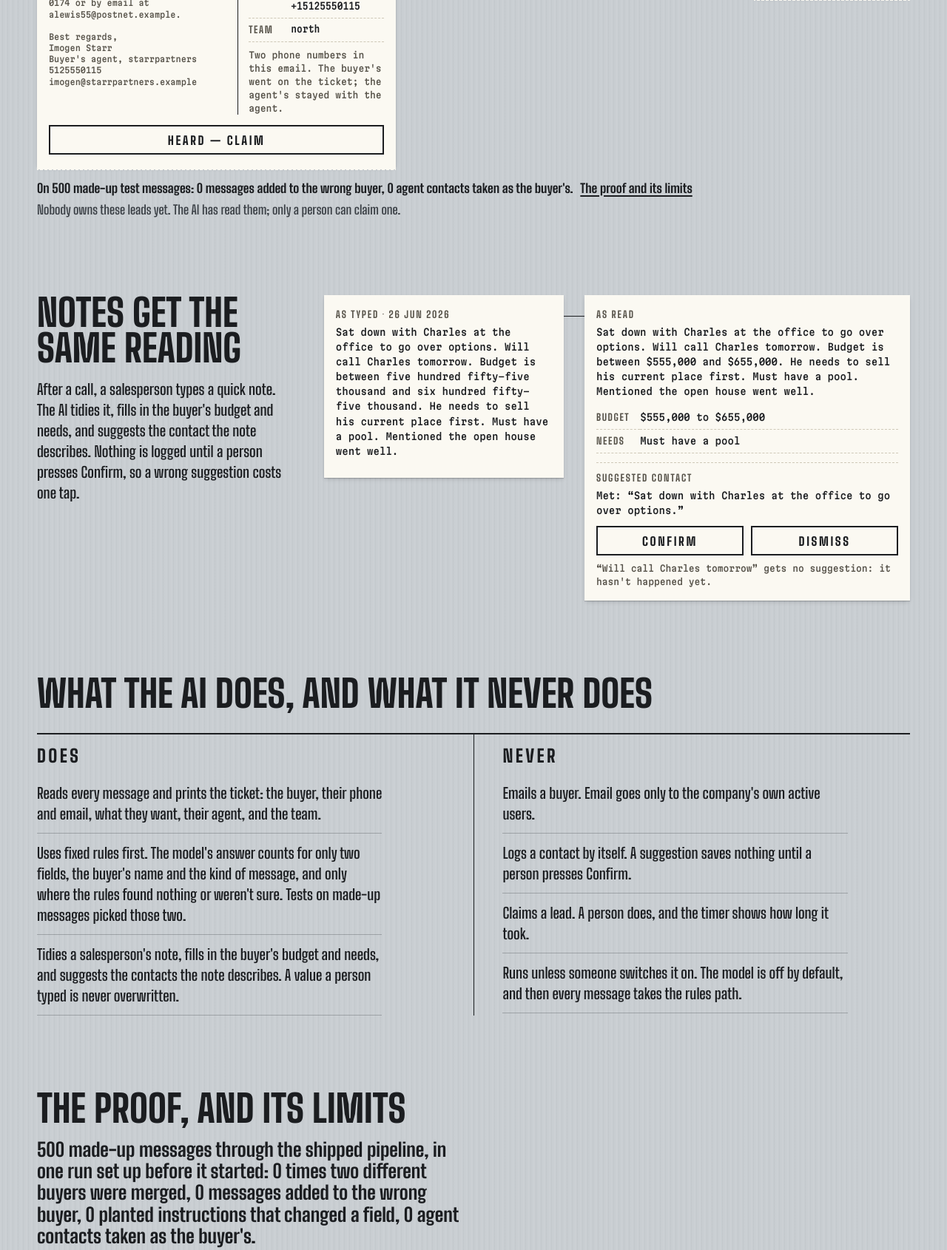
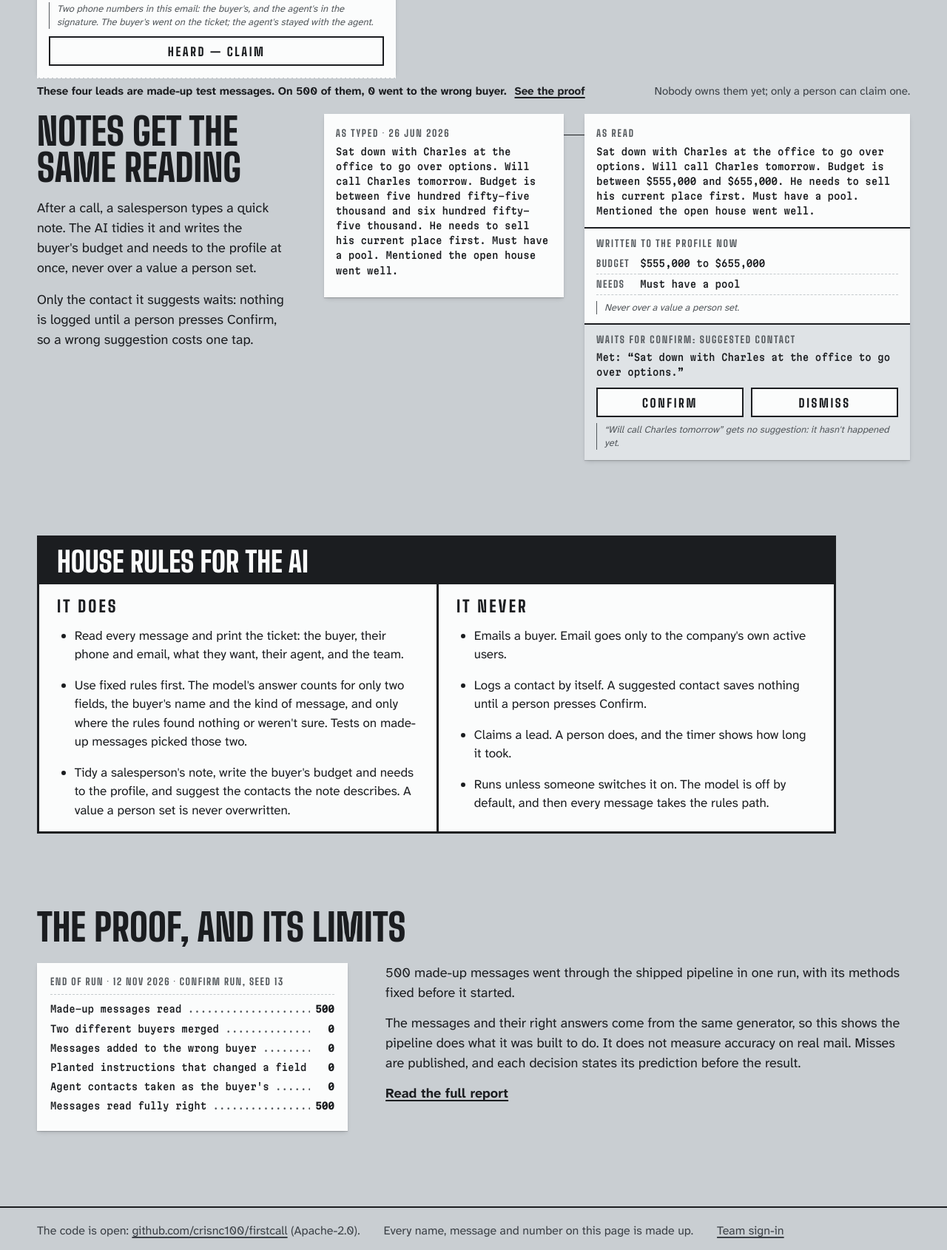
Before and after one commit to crisnc100/firstcall, a website built with Vite: page web/index.html in a window 1280 px wide. Shown: the part 611-2301 px from the top of the page at 74% size. Built offline with nearby package versions, Linux system fonts and the light colour scheme.

Commit message:
Front page finish fixes: flat steel, a text face for prose, the first view at 1280
- The ground is flat steel and the rail a solid dark bar with hard lips; each ticket's
  stripe slides 6px under the lower lip. The grain and bevel gradients are gone.
- Prose (lede, notes text, house rules, proof text, footer, margin notes) is set in
  Atkinson Hyperlegible Next, the app's own file. Big Shoulders keeps headings, nav,
  labels, timers and figures.
- The received email shows From, Subject and the body, with the signature cut and said
  to be cut. At 1280x800 the Heard key ends at y=700, the proof line at y=745 and the
  notes heading starts at y=765.
- The age word sits under the timer; source and team are two lines on purpose.
- Addresses wrap only after "@" or before a dot, dashed phone numbers never wrap, and
  .raw is 12px on phones.
- The note slip shows what is written to the profile now, never over a value a person
  set, apart from the one suggested contact that waits for Confirm.
- The proof line says the four leads are made-up test messages.
- Thermal paper is cooler and brighter (#fbfcfc); contrast figures in rail-tokens.css
  are re-measured.
- "What the AI does / never does" is a house-rules card posted at the pass, and the
  proof figures are the printer's end-of-run slip.
- PRODUCT.md: there is a public front page with a client-side demo, and no hosted live
  app yet.

```diff
--- a/web/index.html
+++ b/web/index.html
@@ -41,12 +41,12 @@
         <ol class="tickets" id="tickets"></ol>
         <div class="under">
           <p class="proof-line">
-            On 500 made-up test messages: 0 messages added to the wrong buyer, 0 agent contacts
-            taken as the buyer's.
-            <a href="#proof">The proof and its limits</a>
+            These four leads are made-up test messages. On 500 of them, 0 went to the wrong
+            buyer.
+            <a href="#proof">See the proof</a>
           </p>
           <p class="demo-note" id="claim-status" role="status">
-            Nobody owns these leads yet. The AI has read them; only a person can claim one.
+            Nobody owns them yet; only a person can claim one.
           </p>
         </div>
       </section>
@@ -55,40 +55,48 @@
         <div class="notes-text">
           <h2 id="notes-title">Notes get the same reading</h2>
           <p>
-            After a call, a salesperson types a quick note. The AI tidies it, fills in the buyer's
-            budget and needs, and suggests the contact the note describes. Nothing is logged until a
-            person presses Confirm, so a wrong suggestion costs one tap.
+            After a call, a salesperson types a quick note. The AI tidies it and writes the buyer's
+            budget and needs to the profile at once, never over a value a person set.
+          </p>
+          <p>
+            Only the contact it suggests waits: nothing is logged until a person presses Confirm,
+            so a wrong suggestion costs one tap.
           </p>
         </div>
         <div class="note-pair" id="note-pair"></div>
       </section>
 
-      <section class="ledger" aria-labelledby="ledger-title">
-        <h2 id="ledger-title">What the AI does, and what it never does</h2>
+      <section class="rules" aria-labelledby="rules-title">
+        <div class="house">
+          <h2 id="rules-title">House rules for the AI</h2>
           <div class="columns">
             <div>
-            <h3>Does</h3>
+              <h3>It does</h3>
               <ul class="claims">
                 <li>
-                Reads every message and prints the ticket: the buyer, their phone and email, what
+                  Read every message and print the ticket: the buyer, their phone and email, what
                   they want, their agent, and the team.
                 </li>
                 <li>
-                Uses fixed rules first. The model's answer counts for only two fields, the buyer's
-                name and the kind of message, and only where the rules found nothing or weren't sure.
-                Tests on made-up messages picked those two.
+                  Use fixed rules first. The model's answer counts for only two fields, the buyer's
+                  name and the kind of message, and only where the rules found nothing or weren't
+                  sure. Tests on made-up messages picked those two.
                 </li>
                 <li>
-                Tidies a salesperson's note, fills in the buyer's budget and needs, and suggests the
-                contacts the note describes. A value a person typed is never overwritten.
+                  Tidy a salesperson's note, write the buyer's budget and needs to the profile, and
+                  suggest the contacts the note describes. A value a person set is never
+                  overwritten.
                 </li>
               </ul>
             </div>
             <div>
-            <h3>Never</h3>
+              <h3>It never</h3>
               <ul class="claims">
                 <li>Emails a buyer. Email goes only to the company's own active users.</li>
-              <li>Logs a contact by itself. A suggestion saves nothing until a person presses Confirm.</li>
+                <li>
+                  Logs a contact by itself. A suggested contact saves nothing until a person presses
+                  Confirm.
+                </li>
                 <li>Claims a lead. A person does, and the timer shows how long it took.</li>
                 <li>
                   Runs unless someone switches it on. The model is off by default, and then every
@@ -97,25 +105,47 @@
               </ul>
             </div>
           </div>
+        </div>
       </section>
 
       <section class="proof" id="proof" aria-labelledby="proof-title">
         <h2 id="proof-title">The proof, and its limits</h2>
-        <p class="proof-run">
-          500 made-up messages through the shipped pipeline, in one run set up before it started:
-          0 times two different buyers were merged, 0 messages added to the wrong buyer, 0 planted
-          instructions that changed a field, 0 agent contacts taken as the buyer's.
+        <div class="proof-body">
+          <figure class="tally">
+            <figcaption>End of run · 12 Nov 2026 · confirm run, seed 13</figcaption>
+            <dl>
+              <dt>Made-up messages read</dt>
+              <dd>500</dd>
+              <dt>Two different buyers merged</dt>
+              <dd>0</dd>
+              <dt>Messages added to the wrong buyer</dt>
+              <dd>0</dd>
+              <dt>Planted instructions that changed a field</dt>
+              <dd>0</dd>
+              <dt>Agent contacts taken as the buyer's</dt>
+              <dd>0</dd>
+              <dt>Messages read fully right</dt>
+              <dd>500</dd>
+            </dl>
+          </figure>
+          <div class="proof-text">
+            <p>
+              500 made-up messages went through the shipped pipeline in one run, with its methods
+              fixed before it started.
             </p>
             <p>
               The messages and their right answers come from the same generator, so this shows the
-          pipeline does what it was built to do. It does not measure accuracy on real mail. Misses
-          are published, and each decision states its prediction before the result.
+              pipeline does what it was built to do. It does not measure accuracy on real mail.
+              Misses are published, and each decision states its prediction before the result.
             </p>
             <p>
-          <a href="https://github.com/crisnc100/firstcall/blob/main/evals/reports/2026-11-12-confirm-seed-13.md"
+              <a
+                href="https://github.com/crisnc100/firstcall/blob/main/evals/reports/2026-11-12-confirm-seed-13.md"
                 >Read the full report</a
               >
             </p>
+          </div>
+        </div>
       </section>
     </main>
 
--- a/web/src/front/front.css
+++ b/web/src/front/front.css
@@ -9,18 +9,10 @@ html {
   scroll-padding-top: 24px;
 }
 
-/* Brushed steel: hairline grain on the steel ground. It is the material, kept faint. */
 body {
   margin: 0;
   color: var(--ink);
-  background-color: var(--steel);
-  background-image: repeating-linear-gradient(
-    90deg,
-    rgb(255 255 255 / 0.07) 0 1px,
-    transparent 1px 3px,
-    rgb(27 29 32 / 0.035) 3px 4px,
-    transparent 4px 7px
-  );
+  background: var(--steel);
   font-family: var(--face-label);
   font-optical-sizing: auto;
   font-size: 1.25rem;
@@ -120,33 +112,45 @@ h3 {
 }
 
 .intro {
-  padding-block: clamp(24px, 3vw, 40px) clamp(18px, 1.8vw, 26px);
+  padding-block: clamp(16px, 1.6vw, 32px) clamp(16px, 1.6vw, 24px);
 }
 h1 {
-  font-size: clamp(3.25rem, 7.4vw, 5.5rem);
+  font-size: clamp(3.25rem, 6.2vw, 5.5rem);
   letter-spacing: -0.005em;
   text-transform: uppercase;
 }
+.lede,
+.notes-text p,
+.claims li,
+.proof-text p,
+.foot,
+.under,
+.t-aside {
+  font-family: var(--face-text);
+  font-stretch: normal;
+  font-weight: 400;
+}
 .lede {
-  max-width: 58ch;
-  margin: 10px 0 0;
+  max-width: 70ch;
+  margin: 12px 0 0;
   color: var(--ink-soft);
-  font-size: clamp(1.2rem, 1.5vw, 1.375rem);
-  line-height: 1.35;
+  font-size: clamp(1.0625rem, 1.3vw, 1.1875rem);
+  line-height: 1.45;
 }
 
-/* The pass: one rail across the page, tickets hanging from it. */
+/* The pass: one steel bar across the page. Its lower lip overlaps the top of each ticket,
+   the way a rail grips the paper it holds. */
 .pass {
   position: relative;
 }
 .rail {
-  height: 20px;
+  position: relative;
+  z-index: 1;
+  height: 22px;
   margin-inline: calc(-1 * clamp(16px, 3.9vw, 56px));
-  background-color: var(--steel-light);
-  background-image:
-    linear-gradient(rgb(255 255 255 / 0.55), rgb(255 255 255 / 0) 40%, rgb(27 29 32 / 0.16)),
-    repeating-linear-gradient(90deg, rgb(27 29 32 / 0.05) 0 1px, transparent 1px 5px);
-  border-block: 1px solid var(--steel-edge);
+  background: var(--steel-dark);
+  border-top: 2px solid var(--steel-edge);
+  border-bottom: 5px solid var(--steel-edge);
 }
 
 .tickets {
@@ -154,7 +158,7 @@ h1 {
   grid-template-columns: minmax(0, 2.3fr) repeat(3, minmax(0, 1fr));
   align-items: start;
   gap: clamp(14px, 1.6vw, 24px);
-  margin: 0;
+  margin: -6px 0 0;
   padding: 0;
   list-style: none;
 }
@@ -169,7 +173,7 @@ h1 {
   font-size: 0.8125rem;
   font-stretch: 87.5%;
   line-height: 1.5;
-  padding-bottom: 16px;
+  padding-bottom: 12px;
 }
 /* The bottom edge is where the printer's blade cut the paper: a fine saw, not a curve. */
 .ticket::after {
@@ -208,18 +212,30 @@ h1 {
   align-items: baseline;
   justify-content: space-between;
   gap: 8px;
-  padding-top: 10px;
+  padding-block: 10px 6px;
   font-family: var(--face-label);
   font-weight: 700;
   font-stretch: normal;
 }
 .t-src {
+  display: flex;
+  flex-direction: column;
   font-size: 0.875rem;
   letter-spacing: 0.12em;
+  line-height: 1.2;
   text-transform: uppercase;
 }
-.t-src .dot {
-  letter-spacing: 0;
+.t-team {
+  color: var(--paper-ink-soft);
+}
+.t-clock {
+  display: flex;
+  flex-direction: column;
+  align-items: flex-end;
+  gap: 2px;
+}
+.nowrap {
+  white-space: nowrap;
 }
 .t-timer {
   font-size: 1.625rem;
@@ -229,17 +245,15 @@ h1 {
 }
 
 .t-age {
-  margin-block: 0 8px;
   font-family: var(--face-label);
   font-size: 1rem;
   font-weight: 800;
   letter-spacing: 0.14em;
   text-transform: uppercase;
 }
-/* The one ticket that has waited longest takes the hottest colour across its label. */
+/* The one ticket that has waited longest takes the hottest colour behind its label. */
 .ticket[data-age="verylate"] .t-age {
-  margin-inline: 0;
-  padding: 3px 16px;
+  padding: 1px 6px;
   background: var(--age-verylate);
   color: var(--on-verylate);
 }
@@ -257,7 +271,7 @@ h1 {
 /* The message as it arrived and the ticket the reader printed from it, joined by one rule. */
 .split {
   display: grid;
-  grid-template-columns: minmax(0, 1.3fr) minmax(0, 1fr);
+  grid-template-columns: minmax(0, 1.5fr) minmax(0, 1fr);
   gap: 0;
   border-top: 1px dashed var(--paper-rule);
   padding-top: 10px;
@@ -277,9 +291,17 @@ h1 {
   color: var(--paper-ink-soft);
   font-family: inherit;
   font-size: 0.6875rem;
-  line-height: 1.38;
+  line-height: 1.3;
   white-space: pre-wrap;
-  overflow-wrap: anywhere;
+}
+.t-cut {
+  margin: 4px 0 0;
+  color: var(--paper-ink-soft);
+  font-family: var(--face-label);
+  font-size: 0.75rem;
+  font-weight: 700;
+  letter-spacing: 0.12em;
+  text-transform: uppercase;
 }
 
 .fields {
@@ -290,7 +312,7 @@ h1 {
 .fields dt,
 .fields dd {
   margin: 0;
-  padding-block: 5px;
+  padding-block: 3px;
   border-bottom: 1px dashed var(--paper-rule);
 }
 .fields dt {
@@ -305,7 +327,6 @@ h1 {
 }
 .fields dd {
   font-weight: 500;
-  overflow-wrap: anywhere;
 }
 
 /* The printed fields come off the head line by line, once, as the page opens. */
@@ -323,14 +344,19 @@ h1 {
   }
 }
 
+/* A margin note in a person's text face, not the printer's: it explains the ticket. */
 .t-aside {
   margin: 8px 0 0;
+  padding-left: 10px;
+  border-left: 1px solid var(--paper-ink-soft);
   color: var(--paper-ink-soft);
-  font-size: 0.75rem;
+  font-size: 0.8125rem;
+  font-style: italic;
+  line-height: 1.4;
 }
 
 .heard {
-  margin-top: 14px;
+  margin-top: 10px;
   padding: 9px 12px 8px;
   border: 2px solid var(--ink);
   border-radius: 0;
@@ -369,9 +395,9 @@ h1 {
   display: flex;
   flex-wrap: wrap;
   justify-content: space-between;
-  gap: 6px 32px;
-  padding-block: 18px 0;
-  font-size: 1.0625rem;
+  gap: 4px 24px;
+  padding-block: 12px 0;
+  font-size: 0.9375rem;
 }
 .under p {
   margin: 0;
@@ -407,6 +433,11 @@ h2 {
 .notes-text p {
   max-width: 40ch;
   margin: 16px 0 0;
+  font-size: 1.125rem;
+  line-height: 1.5;
+}
+main > .pass + .notes {
+  margin-top: 20px;
 }
 .note-pair {
   display: grid;
@@ -439,10 +470,17 @@ h2 {
 .print {
   margin: 0 0 10px;
 }
+/* Two parts under the tidied note: what was written at once, and what waits for a person. */
+.written,
 .suggestion {
-  margin-top: 12px;
-  padding-top: 10px;
-  border-top: 1px dashed var(--paper-rule);
+  margin: 12px -16px 0;
+  padding: 10px 16px 0;
+  border-top: 2px solid var(--ink);
+}
+.suggestion {
+  margin-bottom: -16px;
+  padding-bottom: 14px;
+  background: var(--steel-light);
 }
 .keys {
   display: flex;
@@ -460,47 +498,104 @@ h2 {
   display: none;
 }
 
-.ledger .columns {
+/* The house rules: one card posted at the pass, the way a kitchen posts its rules. */
+.house {
+  max-width: 1080px;
+  border: 3px solid var(--ink);
+  background: var(--paper);
+}
+.house h2 {
+  padding: 14px 24px 12px;
+  background: var(--ink);
+  color: var(--paper);
+  font-size: clamp(1.75rem, 3vw, 2.5rem);
+}
+.house .columns {
   display: grid;
   grid-template-columns: repeat(2, minmax(0, 1fr));
-  margin-top: 28px;
-  border-top: 2px solid var(--ink);
 }
-.ledger .columns > div {
-  padding-top: 18px;
+.house .columns > div {
+  padding: 20px 24px 8px;
 }
-.ledger .columns > div + div {
-  padding-left: clamp(20px, 3vw, 48px);
-  border-left: 1px solid var(--ink);
-}
-.ledger .columns > div:first-child {
-  padding-right: clamp(20px, 3vw, 48px);
+.house .columns > div + div {
+  border-left: 3px solid var(--ink);
 }
 h3 {
-  font-size: 1.5rem;
+  font-size: 1.375rem;
   letter-spacing: 0.14em;
   text-transform: uppercase;
 }
 .claims {
-  margin: 12px 0 0;
-  padding: 0;
-  list-style: none;
+  margin: 8px 0 0;
+  padding: 0 0 0 1.4em;
+  font-size: 1.0625rem;
+  line-height: 1.5;
 }
 .claims li {
-  max-width: 52ch;
-  padding-block: 12px;
-  border-bottom: 1px solid rgb(27 29 32 / 0.25);
+  padding-block: 8px;
+}
+.claims li::marker {
+  color: var(--ink);
 }
 
-.proof p {
-  max-width: 68ch;
-  margin: 16px 0 0;
+.proof-body {
+  display: grid;
+  grid-template-columns: minmax(0, 420px) minmax(0, 1fr);
+  gap: clamp(24px, 4vw, 64px);
+  align-items: start;
+  margin-top: 24px;
 }
-.proof .proof-run {
-  max-width: 46ch;
-  font-size: clamp(1.375rem, 2vw, 1.75rem);
+/* The printer's end-of-run slip: one figure per line, dotted out to the margin. */
+.tally {
+  margin: 0;
+  padding: 16px 18px 20px;
+  background: var(--paper);
+  box-shadow: var(--paper-edge);
+  font-family: var(--face-print);
+  font-size: 0.8125rem;
+  font-stretch: 87.5%;
+}
+.tally figcaption {
+  margin-bottom: 6px;
+  padding-bottom: 8px;
+  border-bottom: 1px dashed var(--paper-rule);
+  color: var(--paper-ink-soft);
+  font-family: var(--face-label);
+  font-size: 0.8125rem;
   font-weight: 700;
-  line-height: 1.15;
+  font-stretch: normal;
+  letter-spacing: 0.12em;
+  text-transform: uppercase;
+}
+.tally dl {
+  display: grid;
+  grid-template-columns: minmax(0, 1fr) auto;
+  margin: 0;
+}
+.tally dt,
+.tally dd {
+  margin: 0;
+  padding-block: 4px;
+}
+.tally dt {
+  overflow: hidden;
+  white-space: nowrap;
+}
+.tally dt::after {
+  content: " ............................................................";
+  color: var(--paper-ink-soft);
+}
+.tally dd {
+  padding-left: 8px;
+  font-weight: 700;
+  font-variant-numeric: tabular-nums;
+  text-align: right;
+}
+.proof-text p {
+  max-width: 62ch;
+  margin: 0 0 14px;
+  font-size: 1.125rem;
+  line-height: 1.5;
 }
 .proof a {
   font-weight: 700;
@@ -564,17 +659,22 @@ h3 {
   .slip.typed::after {
     display: none;
   }
-  .ledger .columns {
+  .house .columns,
+  .proof-body {
     grid-template-columns: minmax(0, 1fr);
   }
-  .ledger .columns > div + div {
-    padding-left: 0;
+  .house .columns > div + div {
     border-left: 0;
-    margin-top: 24px;
-    border-top: 1px solid var(--ink);
+    border-top: 3px solid var(--ink);
   }
-  .ledger .columns > div:first-child {
-    padding-right: 0;
+  .raw {
+    font-size: 0.75rem;
+  }
+  .tally dt {
+    white-space: normal;
+  }
+  .tally dt::after {
+    content: none;
   }
   .under {
     flex-direction: column;
--- a/web/src/front/main.ts
+++ b/web/src/front/main.ts
@@ -55,14 +55,33 @@ function ageOf(minutes: number): Urgency {
   return urgency(null, minutes, null);
 }
 
-function rawLines(body: string): string {
-  const [head, ...rest] = body.split("\n\n");
+/** An excerpt of the email, every line as it arrived: the From and Subject headers, then
+ * the body without its last paragraph, the sender's signature. */
+function excerpt(body: string): string {
+  const [head, ...paragraphs] = body.trimEnd().split("\n\n");
   const kept = head.split("\n").filter((line) => line.startsWith("From:") || line.startsWith("Subject:"));
-  return `${kept.join("\n")}\n\n${rest.join("\n\n").trimEnd()}`;
+  return `${kept.join("\n")}\n\n${paragraphs.slice(0, -1).join("\n\n")}`;
+}
+
+/** Text that may wrap only after an "@" or before a dot, so an address never splits
+ * mid-word, and a phone number written with dashes stays on one line. */
+function breakable(text: string): DocumentFragment {
+  const fragment = document.createDocumentFragment();
+  text.split(/(\d{3}-\d{3}-\d{4})/).forEach((chunk, odd) => {
+    if (odd % 2) {
+      fragment.append(h("span", { class: "nowrap", text: chunk }));
+      return;
+    }
+    chunk.split(/(?<=@)|(?=\.(?=\w))/).forEach((part, index) => {
+      if (index) fragment.append(document.createElement("wbr"));
+      fragment.append(part);
+    });
+  });
+  return fragment;
 }
 
 function field(term: string, value: string | null): HTMLElement[] {
-  return [h("dt", { text: term }), h("dd", { text: value ?? "Not given" })];
+  return [h("dt", { text: term }), h("dd", {}, breakable(value ?? "Not given"))];
 }
 
 function ticketCard(ticket: Ticket, index: number): HTMLLIElement {
@@ -74,10 +93,15 @@ function ticketCard(ticket: Ticket, index: number): HTMLLIElement {
   const head = h(
     "header",
     { class: "t-head" },
-    h("span", { class: "t-src" }, sourceLabel(message.source), h("span", { class: "dot", text: " · " }), labels.team ?? "unassigned"),
-    timer,
+    h(
+      "span",
+      { class: "t-src" },
+      h("span", { text: sourceLabel(message.source) }),
+      h("span", { class: "sr", text: ", team " }),
+      h("span", { class: "t-team", text: labels.team ?? "unassigned" }),
+    ),
+    h("span", { class: "t-clock" }, timer, h("span", { class: "t-age" }, word, spoken)),
   );
-  const age = h("p", { class: "t-age" }, word, spoken);
   const fields = h(
     "dl",
     { class: "fields" },
@@ -93,7 +117,7 @@ function ticketCard(ticket: Ticket, index: number): HTMLLIElement {
     text: first ? "Heard — Claim" : "Heard",
     attrs: { type: "button", "aria-label": `Heard: claim ${name}'s lead` },
   });
-  const body: HTMLElement[] = [h("div", { class: "stripe" }), head, age];
+  const body: HTMLElement[] = [h("div", { class: "stripe" }), head];
   if (first) {
     body.push(
       h(
@@ -103,19 +127,20 @@ function ticketCard(ticket: Ticket, index: number): HTMLLIElement {
           "div",
           { class: "received" },
           h("p", { class: "t-label", text: "Received" }),
-          h("pre", { class: "raw", text: rawLines(message.body) }),
+          h("pre", { class: "raw" }, breakable(excerpt(message.body))),
+          h("p", { class: "t-cut", text: "Signature not shown" }),
         ),
         h(
           "div",
           { class: "printed" },
           h("p", { class: "t-label", text: "Printed by the reader" }),
           fields,
-          h("p", {
-            class: "t-aside",
-            text: "Two phone numbers in this email. The buyer's went on the ticket; the agent's stayed with the agent.",
-          }),
         ),
       ),
+      h("p", {
+        class: "t-aside",
+        text: "Two phone numbers in this email: the buyer's, and the agent's in the signature. The buyer's went on the ticket; the agent's stayed with the agent.",
+      }),
     );
   } else {
     body.push(fields);
@@ -208,12 +233,16 @@ function renderNote(): void {
       choose("Dismiss", "Dismissed. Nothing was logged."),
     );
     return h(
-      "div",
+      "section",
       { class: "suggestion" },
-      h("p", { class: "t-label", text: "Suggested contact" }),
+      h("p", { class: "t-label", text: "Waits for Confirm: suggested contact" }),
       h("p", { class: "print" }, `${verb}: “${action.quote}”`),
       keys,
       result,
+      h("p", {
+        class: "t-aside",
+        text: "“Will call Charles tomorrow” gets no suggestion: it hasn't happened yet.",
+      }),
     );
   });
 
@@ -222,12 +251,14 @@ function renderNote(): void {
     { class: "slip read" },
     h("figcaption", { class: "t-label", text: "As read" }),
     h("p", { class: "print", text: answer.clean_note }),
-    profile,
+    h(
+      "section",
+      { class: "written" },
+      h("p", { class: "t-label", text: "Written to the profile now" }),
+      profile,
+      h("p", { class: "t-aside", text: "Never over a value a person set." }),
+    ),
     ...suggestions,
-    h("p", {
-      class: "t-aside",
-      text: "“Will call Charles tomorrow” gets no suggestion: it hasn't happened yet.",
-    }),
   );
   (document.getElementById("note-pair") as HTMLElement).replaceChildren(typed, read);
 }
--- a/web/src/styles/rail-tokens.css
+++ b/web/src/styles/rail-tokens.css
@@ -2,8 +2,8 @@
    that only ever mean how long a lead has waited. The front page uses this file today; the
    app can adopt it later without a name clash with tokens.css.
 
-   Contrast, measured: ink on steel 10.6:1, ink-soft on steel 6.6:1, ink on paper 16.0:1,
-   paper-ink-soft on paper 7.3:1, paper on age-verylate 7.1:1. The other age colours are
+   Contrast, measured: ink on steel 10.6:1, ink-soft on steel 6.6:1, ink on paper 16.4:1,
+   paper-ink-soft on paper 7.0:1, paper on age-verylate 7.3:1. The other age colours are
    stripes, never text (waiting is only 2.6:1 on paper), and every stripe has its label word
    beside it. */
 
@@ -13,6 +13,16 @@
   font-weight: 100 900;
   font-display: swap;
   src: url("/fonts/big-shoulders-latin.woff2") format("woff2-variations");
+  unicode-range: U+0000-00FF, U+0131, U+0152-0153, U+02BB-02BC, U+02C6, U+02DA, U+02DC, U+0304,
+    U+0308, U+0329, U+2000-206F, U+20AC, U+2122, U+2191, U+2193, U+2212, U+2215, U+FEFF, U+FFFD;
+}
+/* The app's own text face, the same file, for prose a visitor reads at length. */
+@font-face {
+  font-family: "Atkinson Hyperlegible Next";
+  font-style: normal;
+  font-weight: 200 800;
+  font-display: swap;
+  src: url("/fonts/atkinson-next-latin.woff2") format("woff2");
   unicode-range: U+0000-00FF, U+0131, U+0152-0153, U+02BB-02BC, U+02C6, U+02DA, U+02DC, U+0304,
     U+0308, U+0329, U+2000-206F, U+20AC, U+2122, U+2191, U+2193, U+2212, U+2215, U+FEFF, U+FFFD;
 }
@@ -30,20 +40,21 @@
 :root {
   --steel: #c9ced2;
   --steel-light: #dfe3e6;
-  --steel-dark: #8d959c;
-  --steel-edge: #6c747b;
+  --steel-dark: #5b6268;
+  --steel-edge: #3a4045;
   --ink: #1b1d20;
   --ink-soft: #3b4046;
-  --paper: #fbf9f2;
-  --paper-ink-soft: #57534a;
-  --paper-rule: #cfc9b8;
+  --paper: #fbfcfc;
+  --paper-ink-soft: #53585c;
+  --paper-rule: #c4cacd;
   --age-new: #2b7a4b;
   --age-waiting: #e3861c;
   --age-late: #d2491f;
   --age-verylate: #a8191b;
-  --on-verylate: #fbf9f2;
+  --on-verylate: #fbfcfc;
 
   --face-label: "Big Shoulders", "Arial Narrow", sans-serif-condensed, sans-serif;
+  --face-text: "Atkinson Hyperlegible Next", system-ui, sans-serif;
   --face-print: "Martian Mono", ui-monospace, "SFMono-Regular", Menlo, monospace;
 
   --paper-edge: 0 1px 1px rgb(27 29 32 / 0.18), 0 3px 6px -2px rgb(27 29 32 / 0.22);
```
Also changed, not shown: PRODUCT.md (+1 -1 lines). Lines whose indentation alone changed are shown as unchanged.
